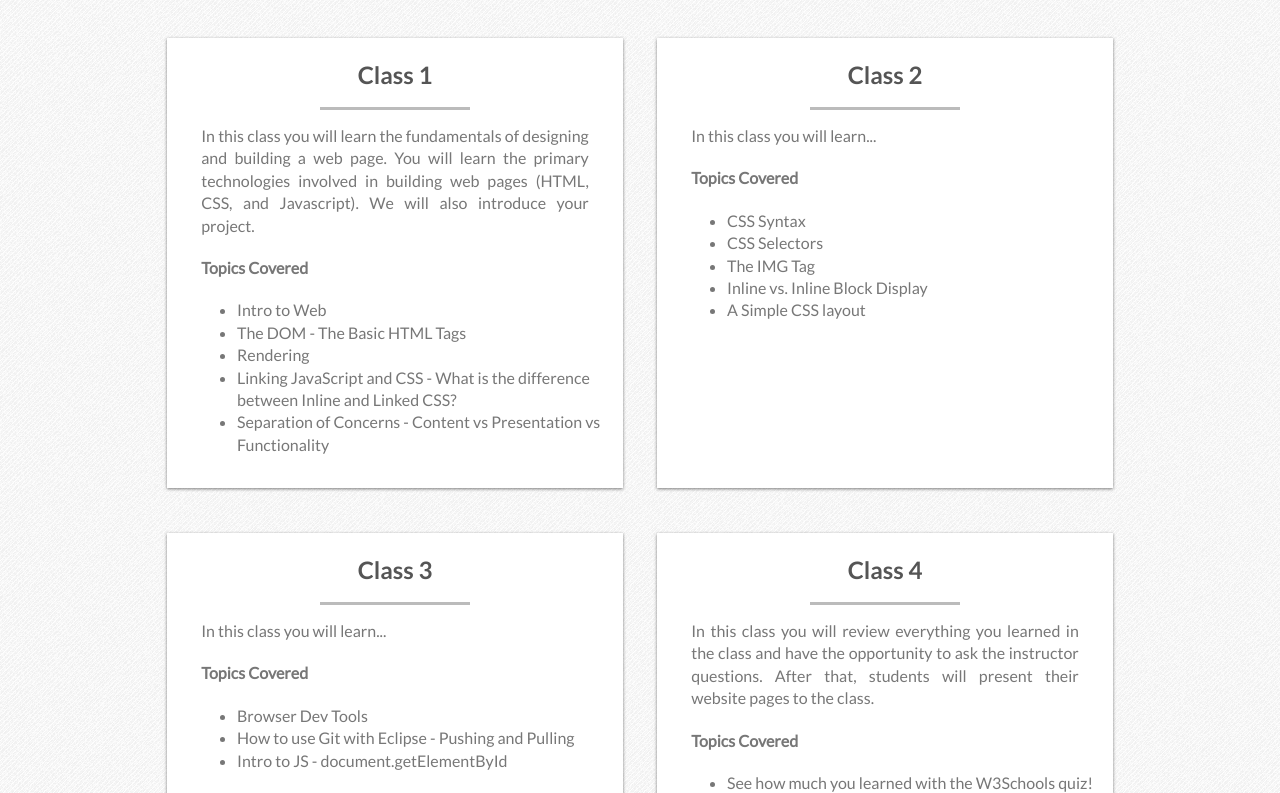
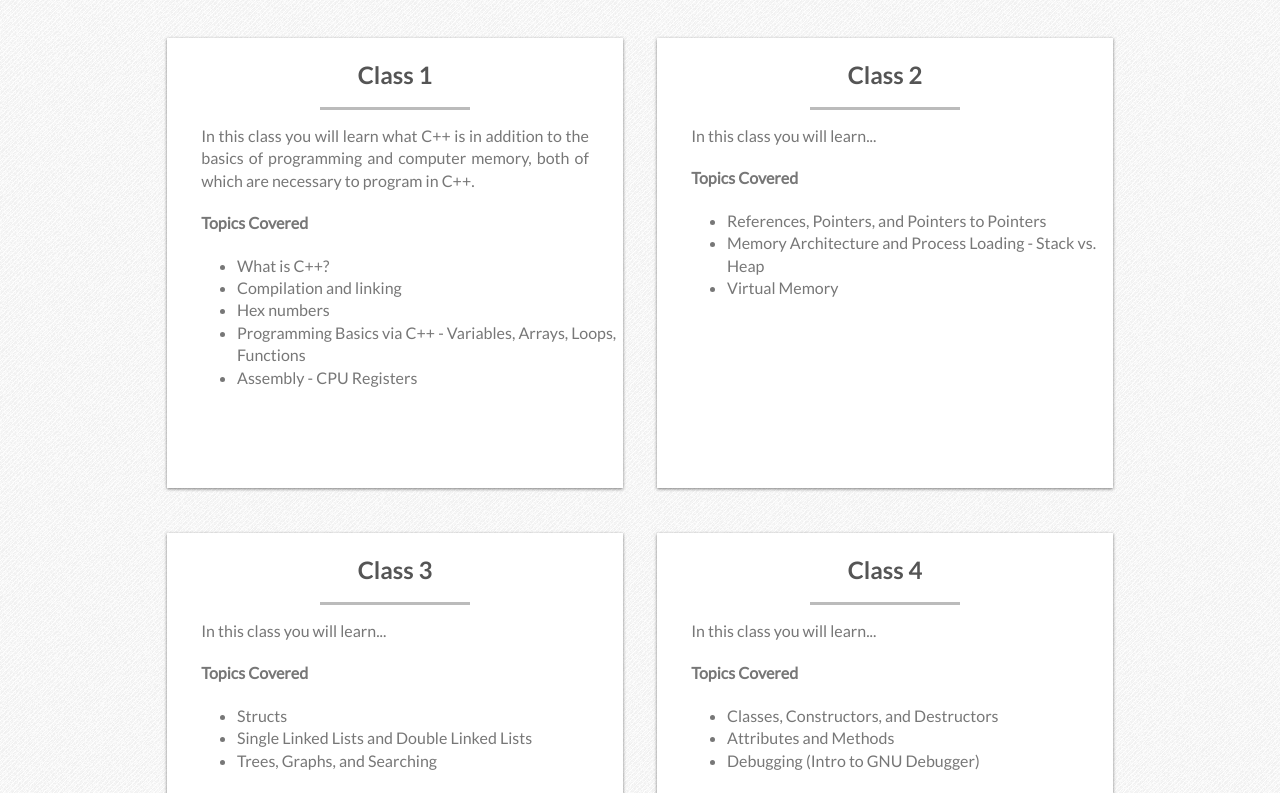
Before and after one commit to philipcofc/cpp101, a plain HTML site: page index.html in a window 1280 px wide. Shown: the part 227-1020 px from the top of the page. Drawn offline with Linux system fonts and the light colour scheme.

Commit message:
Added content from emails and a meeting with Chad.

```diff
--- a/index.html
+++ b/index.html
@@ -7,7 +7,7 @@
     <meta http-equiv="X-UA-Compatible" content="chrome=1" />
     <meta name="description" content="codecamp, charleston digital corridor" />
     <link rel="icon" type="image/x-icon" href="images/favicon.ico">
-    <title>CODEcamp - Web 101</title>
+    <title>CODEcamp - C++ 101</title>
 
     <!--*****/////  Stylesheets  /////*****-->
     <link rel="stylesheet" type="text/css" media="screen" href="stylesheets/reset.css">
@@ -48,7 +48,7 @@
 
     <section class="index_content">
 
-      <h2 class="course_title">Web 101</h2>
+      <h2 class="course_title">C++ 101</h2>
 
 
       <!--*****/////  Class 1  /////*****-->
@@ -58,18 +58,18 @@
         <h2 class="content_title">Class 1</h2>
         <hr>
         <p class = "content_text">
-        In this class you will learn the fundamentals of designing and building a web page.
-        You will learn the primary technologies involved in building web pages (HTML, CSS, and Javascript). We will also introduce your project.
+        In this class you will learn what C++ is in addition to the basics of programming and computer memory,
+        both of which are necessary to program in C++.
         </p>
         <p class = "content_text">
         <strong> Topics Covered </strong>
         </p>
         <ul class ="bottom_list">
-        	<li class = "bottom_list_1"> Intro to Web </li>
-        	<li class = "bottom_list_1"> The DOM - The Basic HTML Tags </li>
-        	<li class = "bottom_list_1"> Rendering </li>
-        	<li class = "bottom_list_1"> Linking JavaScript and CSS - What is the difference between Inline and Linked CSS? </li>
-        	<li class = "bottom_list_1"> Separation of Concerns - Content vs Presentation vs Functionality </li>
+        	<li class = "bottom_list_1"> What is C++? </li>
+        	<li class = "bottom_list_1"> Compilation and linking </li>
+        	<li class = "bottom_list_1"> Hex numbers </li>
+        	<li class = "bottom_list_1"> Programming Basics via C++ - Variables, Arrays, Loops, Functions </li>
+        	<li class = "bottom_list_1"> Assembly - CPU Registers </li>
         </ul>
       </div>
 
@@ -86,11 +86,9 @@
         <strong> Topics Covered </strong>
         </p>
         <ul class ="bottom_list">
-        	<li class = "bottom_list_1"> CSS Syntax </li>
-        	<li class = "bottom_list_1"> CSS Selectors </li>
-        	<li class = "bottom_list_1"> The IMG Tag </li>
-        	<li class = "bottom_list_1"> Inline vs. Inline Block Display </li>
-        	<li class = "bottom_list_1"> A Simple CSS layout </li>
+        	<li class = "bottom_list_1"> References, Pointers, and Pointers to Pointers </li>
+        	<li class = "bottom_list_1"> Memory Architecture and Process Loading - Stack vs. Heap </li>
+        	<li class = "bottom_list_1"> Virtual Memory </li>
         </ul>
 
       </div>
@@ -108,9 +106,9 @@
         <strong> Topics Covered </strong>
         </p>
         <ul class ="bottom_list">
-        	<li class = "bottom_list_1"> Browser Dev Tools </li>
-        	<li class = "bottom_list_1"> How to use Git with Eclipse - Pushing and Pulling </li>
-        	<li class = "bottom_list_1"> Intro to JS - document.getElementById </li>
+        	<li class = "bottom_list_1"> Structs </li>
+        	<li class = "bottom_list_1"> Single Linked Lists and Double Linked Lists </li>
+        	<li class = "bottom_list_1"> Trees, Graphs, and Searching </li>
         </ul>
       </div>
 
@@ -121,14 +119,15 @@
         <h2 class="content_title">Class 4</h2>
         <hr>
         <p class = "content_text">
-        In this class you will review everything you learned in the class and have the opportunity to ask the instructor questions.
-        After that, students will present their website pages to the class.
+        In this class you will learn...
         </p>
         <p class = "content_text">
         <strong> Topics Covered </strong>
         </p>
         <ul class ="bottom_list">
-        	<li class = "bottom_list_1"> See how much you learned with the W3Schools quiz! </li>
+        	<li class = "bottom_list_1"> Classes, Constructors, and Destructors </li>
+        	<li class = "bottom_list_1"> Attributes and Methods </li>
+        	<li class = "bottom_list_1"> Debugging (Intro to GNU Debugger) </li>
         </ul>
       </div>
 
```
Also changed, not shown: references.html (+4 -21 lines).
